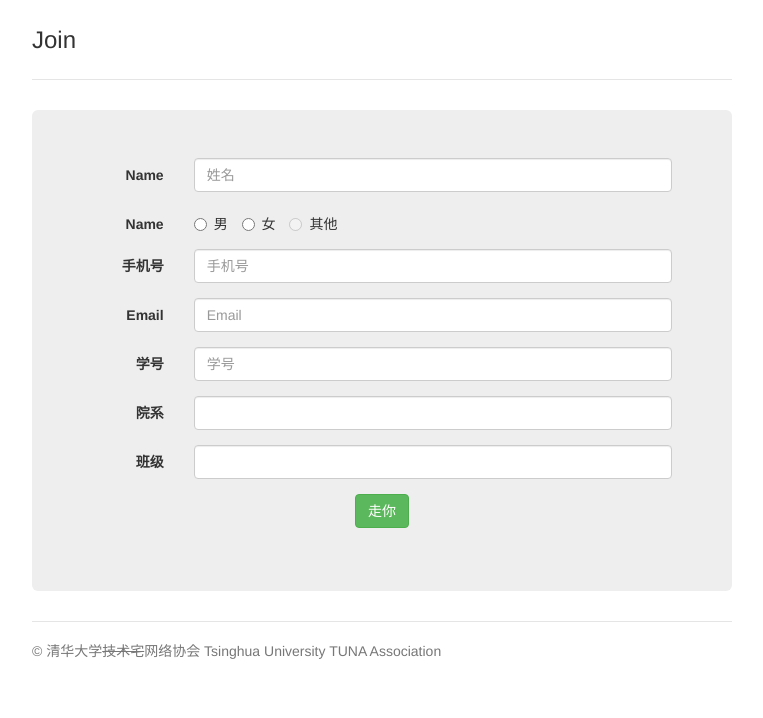
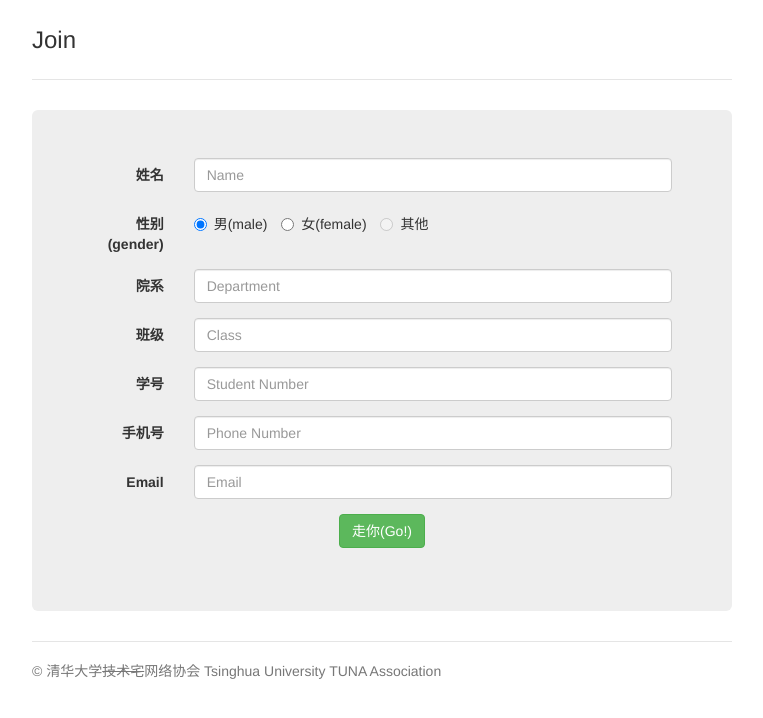
Before and after one commit to tuna/registr, a Flask app: page /join in a window 1280 px wide. Shown: the top 718 px of the page, without its empty margins (258-1021 px from the left). Run offline with Flask 2, Linux system fonts and the light colour scheme; parts of the project's set-up code (start-up, migrations or seed data) failed here and were passed over; some libraries are stand-ins or nearby versions.

Commit message:
rearrange form fields

```diff
--- a/templates/join.jinja2
+++ b/templates/join.jinja2
@@ -18,29 +18,51 @@ Join
 
 <form class="form-horizontal" role="form">
     <div class="form-group">
-        <label for="name" class="col-sm-2 control-label">Name</label>
+        <label for="name" class="col-sm-2 control-label">姓名</label>
         <div class="col-sm-10">
-            <input autocomplete="off" type="text" class="form-control" name="name" id="name" placeholder="姓名">
+            <input autocomplete="off" type="text" class="form-control" name="name" id="name" placeholder="Name">
         </div>
     </div>
     <div class="form-group">
-        <label for="gender" class="col-sm-2 control-label">Name</label>
+        <label for="gender" class="col-sm-2 control-label">性别(gender)</label>
         <div class="col-sm-10" id="gender-selection">
                 <label class="radio-inline">
-                    <input type="radio" name="gender" value="男"> 男
+                    <input type="radio" name="gender" value="男" checked> 男(male)
                 </label>
                 <label class="radio-inline">
-                    <input type="radio" name="gender" value="女"> 女
+                    <input type="radio" name="gender" value="女"> 女(female)
                 </label>
                 <label class="radio-inline">
                     <input type="radio" name="gender" value="春哥" disabled> 其他
                 </label>
         </div>
     </div>
+
+    <div class="form-group">
+        <label for="department" class="col-sm-2 control-label">院系</label>
+        <div class="col-sm-10">
+            <input autocomplete="off" type="text" class="form-control" id="department" name="department" placeholder="Department">
+        </div>
+    </div>
+
+    <div class="form-group">
+        <label for="class" class="col-sm-2 control-label">班级</label>
+        <div class="col-sm-10">
+            <input autocomplete="off" type="text" class="form-control" id="class" name="class" placeholder="Class">
+        </div>
+    </div>
+
+    <div class="form-group">
+        <label for="stu_number" class="col-sm-2 control-label">学号</label>
+        <div class="col-sm-10">
+            <input autocomplete="off" type="text" class="form-control" id="stu_number" name="stu_number" placeholder="Student Number">
+        </div>
+    </div>
+
     <div class="form-group">
         <label for="phone" class="col-sm-2 control-label">手机号</label>
         <div class="col-sm-10">
-            <input autocomplete="off" type="tel" class="form-control" name="phone" id="phone" placeholder="手机号">
+            <input autocomplete="off" type="tel" class="form-control" name="phone" id="phone" placeholder="Phone Number">
         </div>
     </div>
     <div class="form-group">
@@ -51,29 +73,8 @@ Join
     </div>
 
     <div class="form-group">
-        <label for="stu_number" class="col-sm-2 control-label">学号</label>
-        <div class="col-sm-10">
-            <input autocomplete="off" type="number" class="form-control" id="stu_number" name="stu_number" placeholder="学号">
-        </div>
-    </div>
-
-    <div class="form-group">
-        <label for="department" class="col-sm-2 control-label">院系</label>
-        <div class="col-sm-10">
-            <input autocomplete="off" type="text" class="form-control" id="department" name="department" placeholder="">
-        </div>
-    </div>
-
-    <div class="form-group">
-        <label for="class" class="col-sm-2 control-label">班级</label>
-        <div class="col-sm-10">
-            <input autocomplete="off" type="text" class="form-control" id="class" name="class" placeholder="">
-        </div>
-    </div>
-
-    <div class="form-group">
         <div class="col-sm-12">
-            <div class="btn btn-default btn-success" id="submit">走你</div>
+            <input type="submit" class="btn btn-default btn-success" id="submit" value="走你(Go!)" />
         </div>
     </div>
 </form>
@@ -94,10 +95,13 @@ $(document).ready(function(){
         "航院", "化工系", "材料系", "工业工程系", "建筑系", "土木系", "水利系", "环境学院", "机械系",
         "精仪系", "热能系", "汽车系", "数学系", "物理系", "化学系", "生命学院", "经管学院", "人文学院",
         "法学院", "美院", "医学院", "新闻系", "马院", "教研院", "交叉信息学院", "地学中心", "金融学院",
-        "高等研究院", "社科", "五道口金融学院"];
+        "高等研究院", "社科", "五道口金融学院", "核研院"];
 
     var cleanUp = function() {
-        $('form input').val('');
+        $('form input[type=text]').val('');
+        $('form input[type=email]').val('');
+        $('form input[type=number]').val('');
+        $('form input[type=tel]').val('');
         $('.form-group').removeClass('has-error');
     };
 
@@ -125,10 +129,10 @@ $(document).ready(function(){
         return data;
     };
 
-    $('#submit').click(function(){
+    $('form').submit(function(event){
         if (validate() == false) {
             $('#msg-invalid').show();
-            return;
+            return false;
         }
         $('#msg-invalid').hide();
         $('#msg-success').hide();
@@ -149,7 +153,7 @@ $(document).ready(function(){
                 $('#msg-error').show();
             }
         });
-
+        return false;
     });
 });
 </script>
```
